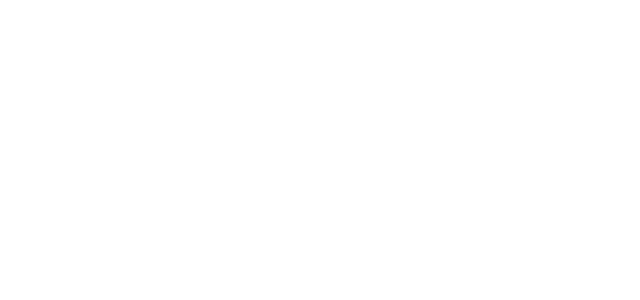
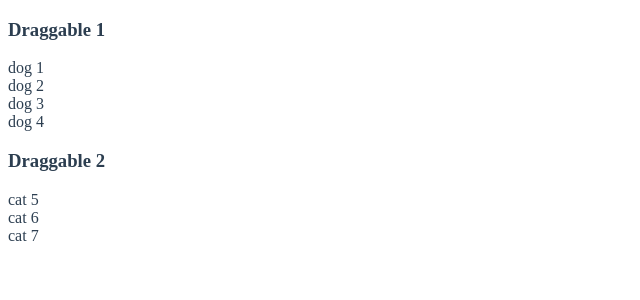
Before and after one commit to renmu123/vue-form-gen, a Vue app: page /test in a window 1280 px wide. Shown: the top 300 px of the page, without its empty margins (0-640 px from the left). Built offline with nearby package versions, Linux system fonts and the light colour scheme.

Commit message:
完成拖动

```diff
--- a/package.json
+++ b/package.json
@@ -1,7 +1,7 @@
 {
   "name": "vue-form-gen",
   "version": "0.1.0",
-  "private": true,
+  "private": false,
   "scripts": {
     "serve": "vue-cli-service serve",
     "build": "vue-cli-service build",
@@ -10,6 +10,7 @@
   "dependencies": {
     "core-js": "^3.6.5",
     "element-ui": "^2.15.6",
+    "localforage": "^1.10.0",
     "lodash-es": "^4.17.21",
     "sortablejs": "^1.14.0",
     "vue": "^2.6.11",
@@ -31,7 +32,7 @@
   "eslintConfig": {
     "root": true,
     "env": {
-      "node": true
+      "node": false
     },
     "extends": [
       "plugin:vue/essential",
--- /dev/null
+++ b/src/api/index.js
@@ -0,0 +1,9 @@
+import * as localforage from "localforage";
+
+export const saveForm = (data) => {
+  return localforage.setItem("form", data);
+};
+
+export const getForm = () => {
+  return localforage.getItem("form");
+};
--- a/src/components/MainAsideLeft.vue
+++ b/src/components/MainAsideLeft.vue
@@ -7,34 +7,65 @@
       :key="index"
     >
       <p>{{ category }}</p>
-      <div class="c-container">
+      <draggable
+        class="dragArea list-group c-container"
+        :list="items"
+        :group="{ name: 'components', pull: 'clone', put: false }"
+        :clone="clone"
+        :sort="false"
+        @end="onEnd"
+      >
         <div class="c-body" v-for="(item, index2) in items" :key="index2">
           <div class="c-item" @click="add(item.name)">
             <i :class="item.icon" />
             {{ item.title }}
           </div>
         </div>
-      </div>
+      </draggable>
     </div>
+
+    <!-- <draggable
+      class="dragArea list-group"
+      :list="list1"
+      :group="{ name: 'people', pull: 'clone', put: false }"
+      :clone="cloneDog"
+      @change="log"
+    >
+      <div class="list-group-item" v-for="element in list1" :key="element.id">
+        {{ element.name }}
+      </div> -->
+    <!-- </draggable> -->
   </aside>
 </template>
 
 <script>
 import { groupBy } from "lodash-es";
+import draggable from "vuedraggable";
+
+import { getForm } from "@/api";
 
 export default {
-  components: {},
+  components: {
+    draggable,
+  },
   data() {
     return {};
   },
   created() {},
-  mounted() {
-    this.add("b-input");
-    this.add("b-select");
-    this.add("b-select");
-    this.add("b-select");
+  async mounted() {
+    const form = await getForm();
+    if (form) {
+      this.$store.commit("updateForm", form);
+      if (form.items.length === 0) {
+        this.add("b-input");
+        this.add("b-select");
+        this.add("b-select");
+        this.add("b-select");
+      }
+    }
+    console.log("form", form);
 
-    this.$store.commit("setCurrentIndex", 1);
+    this.$store.commit("setCurrentIndex", 0);
   },
   computed: {
     componentsArr() {
@@ -54,6 +85,11 @@
   watch: {},
   methods: {
     add(type) {
+      const item = this.genData(type);
+      this.$store.commit("pushItem", item);
+      // console.log(item);
+    },
+    genData(type) {
       let item = "";
       if (type === "b-input") {
         item = {
@@ -86,14 +122,20 @@
           this.componentsObj[type].config
         )) {
           if (!(key2 in item.sub) && value2.default) {
-            // console.log(type, key2, value2);
             item.sub[key2] = value2.default;
           }
         }
       }
       console.log(item);
-      this.$store.commit("pushItem", item);
-      // console.log(item);
+      return item;
+    },
+
+    clone(data) {
+      console.log("clone-drag", data);
+      return this.genData(data.name);
+    },
+    onEnd(obj) {
+      console.log(obj);
     },
   },
 };
@@ -108,11 +150,14 @@
   width: 400px;
 }
 .c-container {
-  display: flex;
-  justify-content: space-around;
+  /* display: flex; */
+  /* justify-content: space-around; */
 }
 .c-body {
-  width: 180px;
+  /* width: 180px; */
+  display: inline-block;
+  width: 48%;
+  margin: 1%;
 }
 .c-item {
   background-color: #f6f7ff;
--- a/src/components/MainContent.vue
+++ b/src/components/MainContent.vue
@@ -1,13 +1,21 @@
 <!--  -->
 <template>
-  <div class="aside">
-    <template v-if="form.items">
+  <div class="aside components-content">
+    <el-row :gutter="15">
+      <template v-if="form.items.length !== 0">
         <el-form class="" :label-width="form.form['label-width'] || ''">
-        <div
+          <draggable
+            class="dragArea list-group"
+            :list="form.items"
+            :group="{ name: 'components' }"
+            :clone="clone"
+            @change="log"
+          >
+            <template
               v-for="(item, index) in form.items"
-          :key="index"
               class="item-container"
             >
+              <el-col :span="12" :key="index" class="relative">
                 <el-form-item
                   :label="item.label"
                   :size="item.size"
@@ -50,17 +58,25 @@
                     @click="copyItem(index)"
                     style="margin-right: 5px"
                   ></i>
-            <i class="el-icon-delete pointer" @click="deleteItem(index)"></i>
-          </div></div
+                  <i
+                    class="el-icon-delete pointer"
+                    @click="deleteItem(index)"
+                  ></i></div></el-col></template></draggable
         ></el-form>
       </template>
+
       <div v-else>请选择组件再进行操作</div>
+    </el-row>
   </div>
 </template>
 
 <script>
+import draggable from "vuedraggable";
+
 export default {
-  components: {},
+  components: {
+    draggable,
+  },
   setup() {},
   data() {
     return {
@@ -88,6 +104,12 @@
     copyItem(index) {
       this.$store.commit("copyItem", index);
     },
+    clone(data) {
+      console.log("content", data);
+    },
+    log(data) {
+      console.log("content-log", data);
+    },
   },
 };
 </script>
@@ -112,7 +134,7 @@
 }
 .config {
   position: absolute;
-  bottom: -17px;
+  bottom: 15px;
   right: 8px;
   /* opacity: 0; */
 }
@@ -120,3 +142,12 @@
   opacity: 1;
 } */
 </style>
+
+<style>
+.components-content .c-body.sortable-ghost {
+  position: relative;
+  display: block;
+  width: 100% !important;
+  overflow: hidden;
+}
+</style>
--- a/src/router/index.js
+++ b/src/router/index.js
@@ -9,6 +9,11 @@
     name: "Home",
     component: () => import("../views/Home"),
   },
+  {
+    path: "/test",
+    name: "test",
+    component: () => import("../views/test"),
+  },
 ];
 
 const router = new VueRouter({
--- a/src/store/index.js
+++ b/src/store/index.js
@@ -46,10 +46,11 @@
     deletItem(state, index) {
       state.form.items.splice(index, 1);
       const length = state.form.items.length;
+      console.log(length);
       if (length !== 0) {
         if (index <= state.currentIndex) {
           if (state.currentIndex === 0) {
-            state.currentIndex = state.form.items.length;
+            state.currentIndex = length - 1;
           } else {
             state.currentIndex -= 1;
           }
@@ -59,6 +60,10 @@
     copyItem(state, index) {
       state.form.items.splice(index, 0, state.form.items[index]);
     },
+    // 移除所有组件
+    clearItems(state) {
+      state.form.items = [];
+    },
   },
   actions: {},
   modules: {},
--- a/src/views/Home.vue
+++ b/src/views/Home.vue
@@ -14,6 +14,7 @@
 import MainAsideLeft from "@/components/MainAsideLeft.vue";
 import MainAsideRight from "@/components/MainAsideRight.vue";
 import MainContent from "@/components/MainContent.vue";
+import { saveForm } from "@/api";
 
 export default {
   name: "Home",
@@ -28,7 +29,20 @@
       value: "111",
     };
   },
+  computed: {
+    form() {
+      return this.$store.state.form;
+    },
+  },
   methods: {},
+  watch: {
+    form: {
+      async handler(newVal) {
+        const data = await saveForm(newVal);
+      },
+      deep: true,
+    },
+  },
 };
 </script>
 <style scoped>
--- /dev/null
+++ b/src/views/test.vue
@@ -0,0 +1,74 @@
+<template>
+  <div class="row">
+    <div class="col-3">
+      <h3>Draggable 1</h3>
+      <draggable
+        class="dragArea list-group"
+        :list="list1"
+        :group="{ name: 'people', pull: 'clone', put: false }"
+        :clone="cloneDog"
+        @change="log"
+        :sort="false"
+      >
+        <div class="list-group-" v-for="element in list1" :key="element.id">
+          {{ element.name }}
+        </div>
+      </draggable>
+    </div>
+
+    <div class="col-3">
+      <h3>Draggable 2</h3>
+      <draggable
+        class="dragArea list-group"
+        :list="list2"
+        group="people"
+        @change="log"
+      >
+        <div class="list-group-item" v-for="element in list2" :key="element.id">
+          {{ element.name }}
+        </div>
+      </draggable>
+    </div>
+  </div>
+</template>
+
+<script>
+import draggable from "vuedraggable";
+let idGlobal = 8;
+export default {
+  name: "custom-clone",
+  display: "Custom Clone",
+  order: 3,
+  components: {
+    draggable,
+  },
+  data() {
+    return {
+      list1: [
+        { name: "dog 1", id: 1 },
+        { name: "dog 2", id: 2 },
+        { name: "dog 3", id: 3 },
+        { name: "dog 4", id: 4 },
+      ],
+      list2: [
+        { name: "cat 5", id: 5 },
+        { name: "cat 6", id: 6 },
+        { name: "cat 7", id: 7 },
+      ],
+    };
+  },
+  methods: {
+    log: function (evt) {
+      window.console.log(evt);
+    },
+    cloneDog({ id }) {
+      console.log(id);
+      return {
+        id: idGlobal++,
+        name: `cat ${id}`,
+      };
+    },
+  },
+};
+</script>
+<style scoped></style>
```
Also changed, not shown: 1 other file (tests, documents, lock files or other folders). Lines whose indentation alone changed are shown as unchanged.
